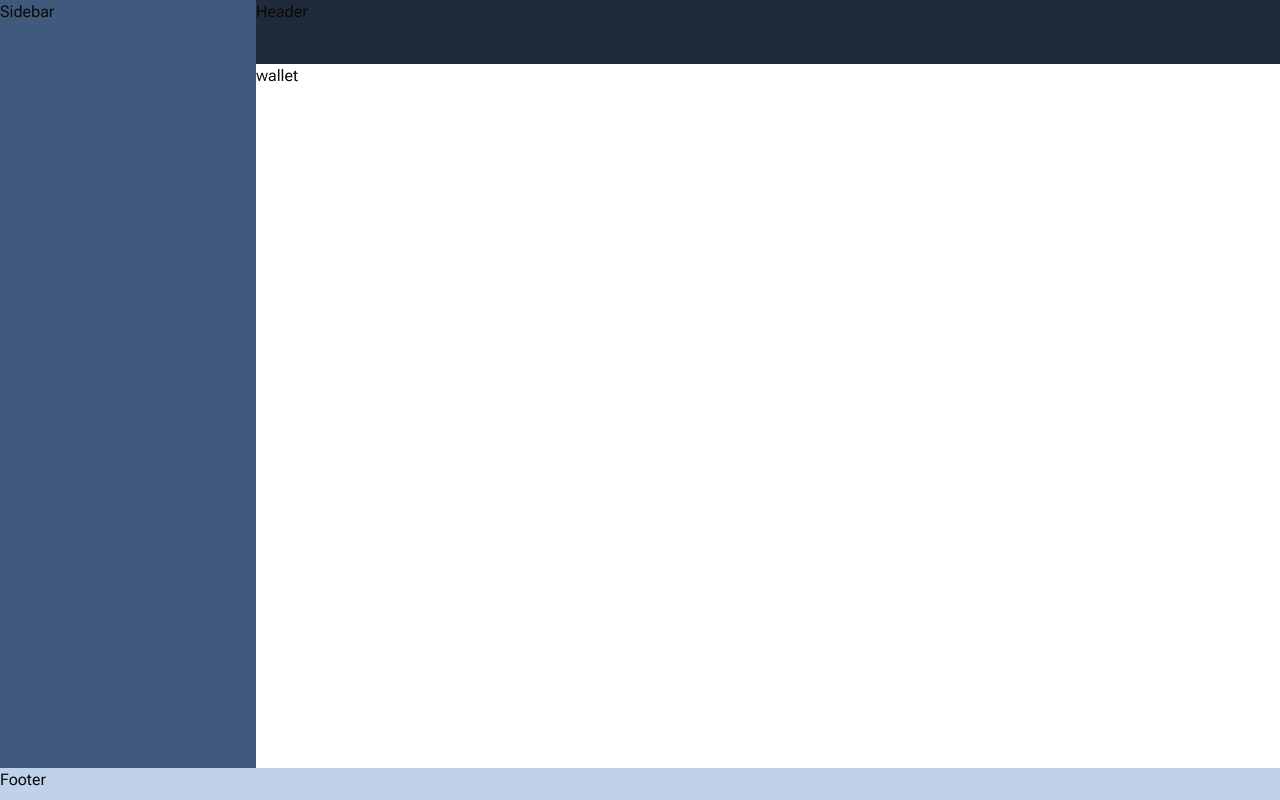
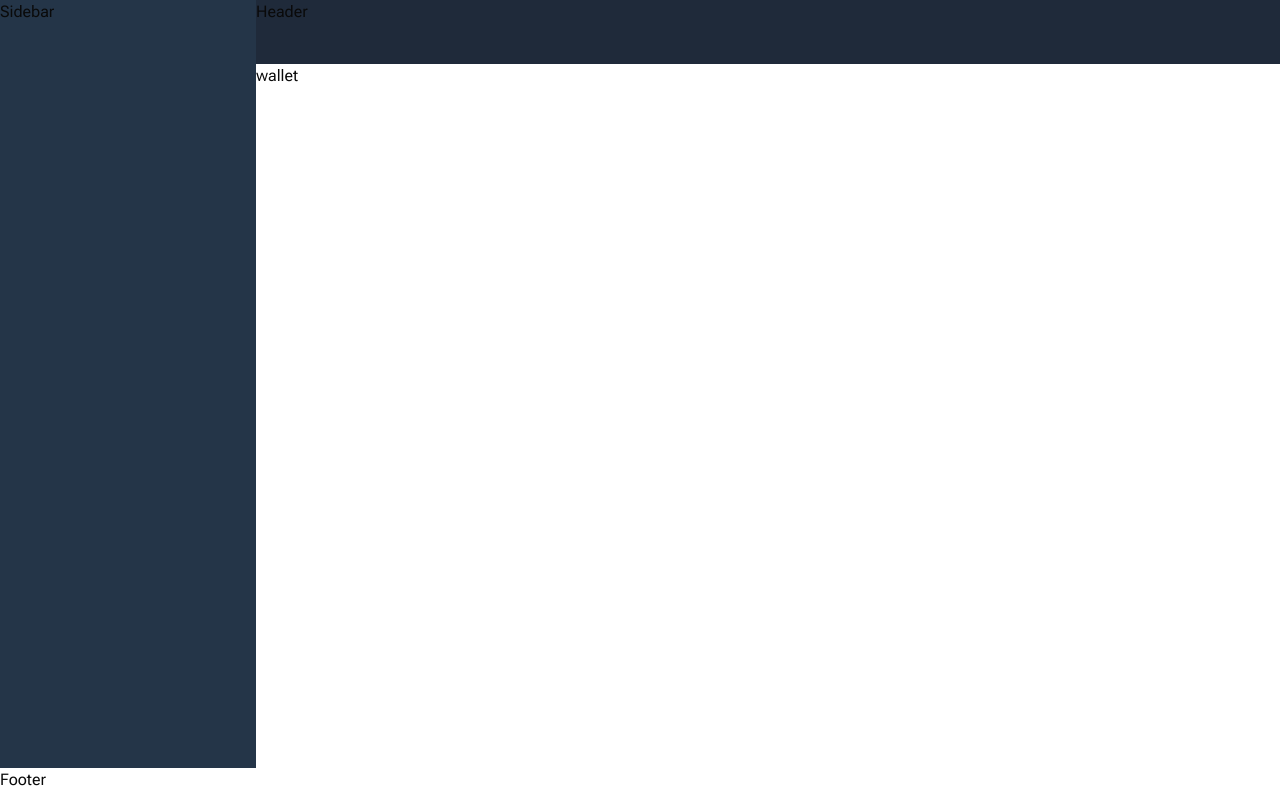
Before and after one commit to yrzcode/nextjs-wallet, a Next.js app: page / in a window 1280 px wide. Built offline with nearby package versions, Linux system fonts and the light colour scheme.

Commit message:
adjust sidebar and footer color

```diff
--- a/app/globals.css
+++ b/app/globals.css
@@ -6,8 +6,8 @@
 /* Custom theme variables */
 @theme {
   --color-header: #1f2a3a;
-  --color-footer: #c0d2eb;
-  --color-sidebar: #243548;
+  --color-footer: #fff;
+  --color-side: #243548;
   --color-sidebar-selected: #3f5a7d;
   --color-tableHeader: #f9fafb;
   --color-button: #3b82f6;
--- a/app/layout.tsx
+++ b/app/layout.tsx
@@ -22,7 +22,7 @@ export default function RootLayout({
     <html lang="en" className={roboto.className}>
       <body className="grid grid-rows-[1fr_2rem] grid-cols-[16rem_1fr] h-screen antialiased">
         {/* Sidebar Area */}
-        <aside className="w-full bg-sidebar-selected flex">
+        <aside className="w-full bg-side flex">
           <Sidebar />
         </aside>
 
```
